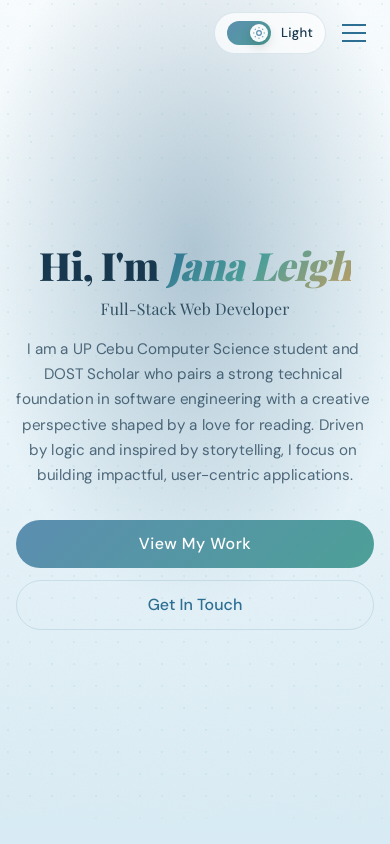
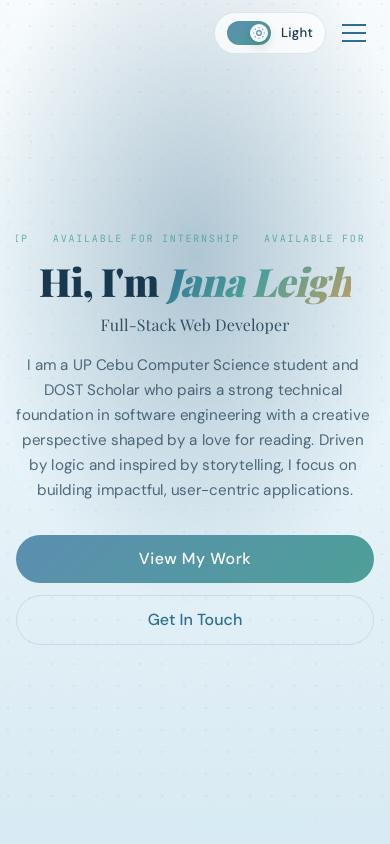
Before and after one commit to jayelsr04/Jleigh_Portfolio, a Next.js app: page / in a window 390 px wide. Shown: the top 844 px of the page. Built offline with nearby package versions, Linux system fonts and the light colour scheme; a web font is replaced by a local one.

Commit message:
--- updated section responsiveness

```diff
--- a/src/components/sections/HeroSection.tsx
+++ b/src/components/sections/HeroSection.tsx
@@ -84,15 +84,14 @@ export default function HeroSection() {
       </div>
 
       <div className="relative z-10 w-full max-w-4xl mx-auto text-center">
-        {!isMobile && (
-          <div className="w-full mb-8 overflow-hidden select-none pointer-events-none opacity-80">
+        <div className="w-full mb-4 sm:mb-8 overflow-hidden select-none pointer-events-none opacity-80">
           <ScrollVelocity
-              velocity={25}
-              numCopies={12}
+            velocity={isMobile ? 14 : 25}
+            numCopies={isMobile ? 6 : 12}
             texts={[
               <div
                 key="marquee-item"
-                  className="flex items-center gap-3 mx-6 text-xs tracking-[0.2em]"
+                className="flex items-center gap-2 sm:gap-3 mx-3 sm:mx-6 text-[10px] sm:text-xs tracking-[0.18em] sm:tracking-[0.2em]"
               >
                 <span
                   style={{
@@ -106,7 +105,6 @@ export default function HeroSection() {
             ]}
           />
         </div>
-        )}
 
         <h1
           className="font-display font-black mb-3 leading-none"
```
Lines whose indentation alone changed are shown as unchanged.
